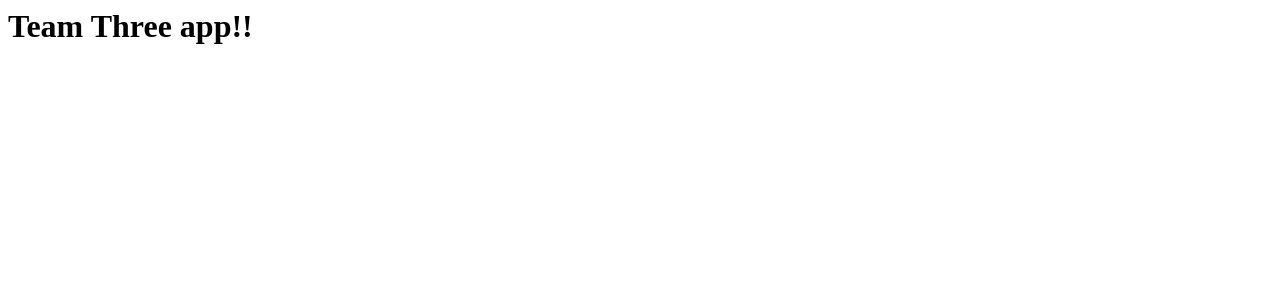
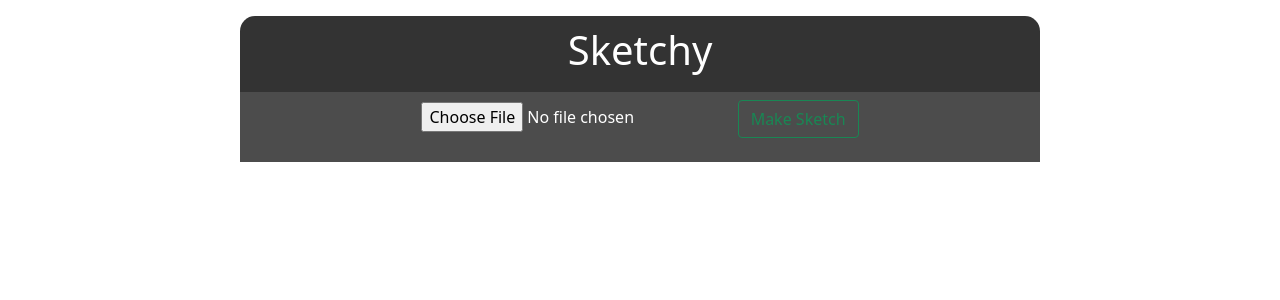
Before and after one commit to miguelsalcedo01/team3apps, a Flask app: page / in a window 1280 px wide. Shown: the top 300 px of the page. Run offline with Flask 2, Linux system fonts and the light colour scheme.

Commit message:
updated index.html

```diff
--- a/templates/index.html
+++ b/templates/index.html
@@ -1,11 +1,66 @@
+<!doctype html>
 <html lang="en">
+<style type='text/css'>
+    body {
+        font-family: sans-serif;
+        margin-top: 40px;
+    }
+    .regform {
+        width: 800px;
+        background-color: rgb(0, 0, 0, 0.8);
+        margin: auto;
+        color: #FFFFFF;
+        padding: 10px 0px 10px 0px;
+        text-align: center;
+        border-radius: 15px 15px 0px 0px;
+    }
+    .main-form {
+        width: 800px;
+        margin: auto;
+        background-color: rgb(0, 0, 0, 0.7);
+        padding-left: 50px;
+        padding-right: 50px;
+        padding-bottom: 20px;
+        color: #FFFFFF;
+    }
+    img {
+        max-height: 400px;
+        max-width: 500px;
+        height: auto;
+        width: auto;
+    }
+</style>
 <head>
-    <meta charset="UTF-8">
-    <meta http-equiv="X-UA-Compatible" content="IE=edge">
-    <meta name="viewport" content="width=device-width, initial-scale=1.0">
-    <title>TeamThree</title>
+    <!-- Required meta tags -->
+    <meta charset="utf-8">
+    <meta name="viewport" content="width=device-width, initial-scale=1">
+    <!-- Bootstrap CSS -->
+    <link href="https://cdn.jsdelivr.net/npm/bootstrap@5.0.0-beta3/dist/css/bootstrap.min.css" rel="stylesheet"
+        integrity="sha384-eOJMYsd53ii+scO/bJGFsiCZc+5NDVN2yr8+0RDqr0Ql0h+rP48ckxlpbzKgwra6" crossorigin="anonymous">
+    <title>Sketchy</title>
 </head>
 <body>
-    <h1>Team Three app!!</h1>
+    <div class='regform mt-3'>
+        <h1>Sketchy</h1>
+    </div>
+    <form action='/sketch' class='main-form' method="POST" enctype="multipart/form-data">
+        <div class='text-center'>
+            <input type="file" id="file" name='file' style="margin-top:10px;margin-bottom:10px;">
+            <button type='submit' class='btn btn-outline-success'> Make Sketch
+            </button>
+        </div>
+    </form>
+    {% if sketch_img_name %}
+    <div class="row" style="margin-top:10px;margin-bottom:10px;">
+        <div class="col text-center">
+            <h2>Original Image</h2><img src='../static/uploads/{{ org_img_name }}'
+                style="display: block;margin-left: auto;margin-right: auto;">
+        </div>
+        <div class="col text-center">
+            <h2>Sketch Image</h2><img src='../static/uploads/{{ sketch_img_name }}'
+                style="display: block;margin-left: auto;margin-right: auto;">
+        </div>
+    </div>
+    {% endif %}
 </body>
 </html>
```
